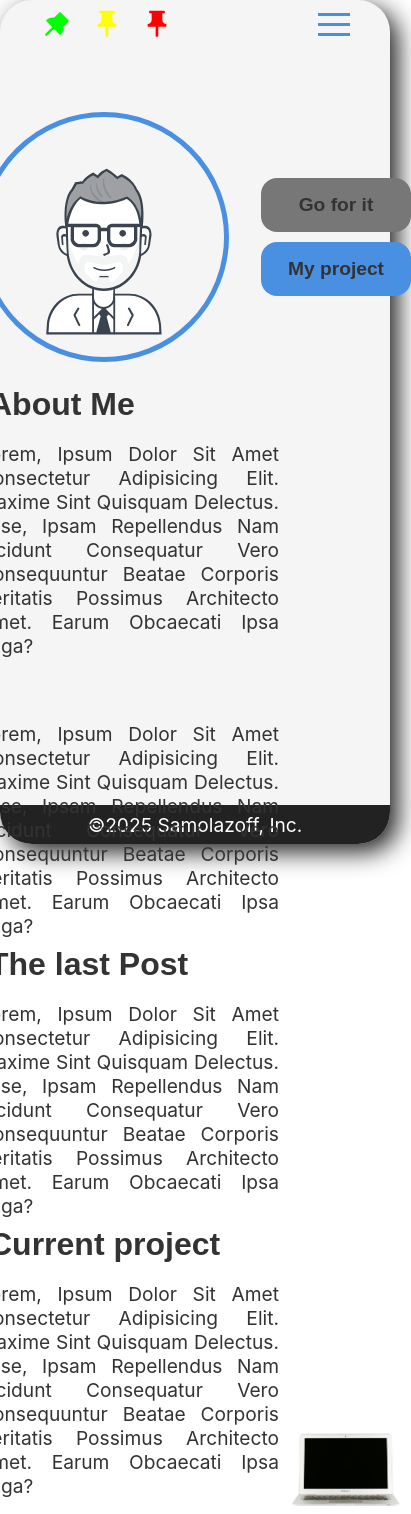
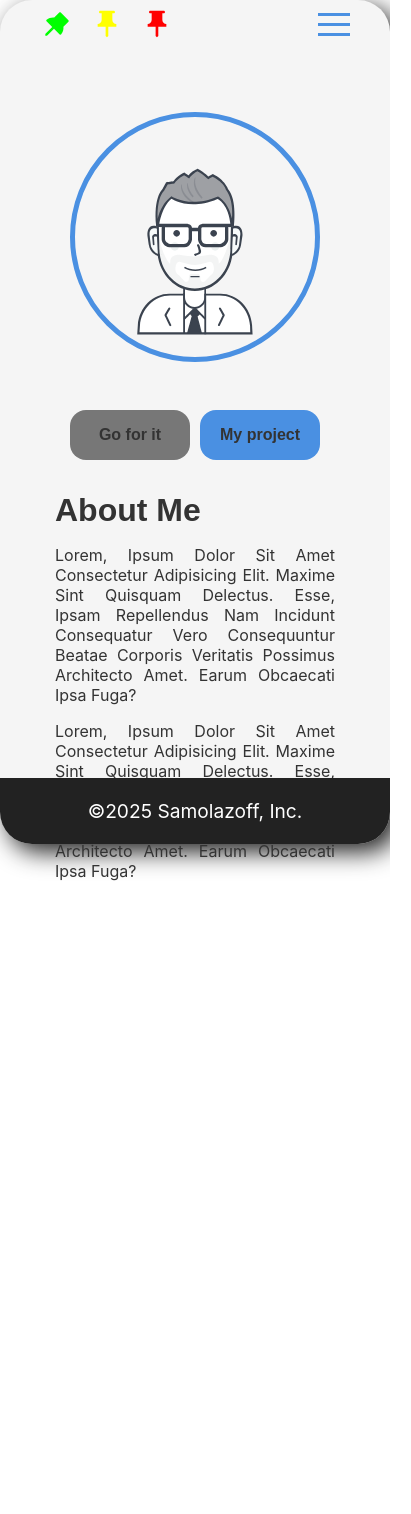
Before and after one commit to samolazoff/portfolio-samolazoff, a React (Vite) app in the folder frontend/: page / in a window 390 px wide. Shown: the whole page, 411 px wide, since content can reach past the window. After the commit the page ends 881 px from the top, so only its background shows below. Built offline with nearby package versions, Linux system fonts and the light colour scheme.

Commit message:
Fixid respons for block about

```diff
--- a/frontend/src/components/AboutMe/AboutMe.jsx
+++ b/frontend/src/components/AboutMe/AboutMe.jsx
@@ -12,6 +12,7 @@ const AboutMe = () => {
                     <button type='button'>My project</button>
                 </div>
             </div>
+            <div className="about-me-content-wrap">
                 <div className="about-me-content">
                     <h2 className="title-box">About Me</h2>
                     <p className="about-me-content__txt">Lorem, ipsum dolor sit amet consectetur adipisicing elit. Maxime sint quisquam delectus. Esse, ipsam repellendus nam incidunt consequatur vero consequuntur beatae corporis veritatis possimus architecto amet. Earum obcaecati ipsa fuga?</p>
@@ -19,15 +20,7 @@ const AboutMe = () => {
                 <div className="about-me-content">
                     <p className="about-me-content__txt">Lorem, ipsum dolor sit amet consectetur adipisicing elit. Maxime sint quisquam delectus. Esse, ipsam repellendus nam incidunt consequatur vero consequuntur beatae corporis veritatis possimus architecto amet. Earum obcaecati ipsa fuga?</p>
                 </div>
-            <div className="about-me-content">
-                <h2 className="title-box">The last Post</h2>
-                <p className="about-me-content__txt">Lorem, ipsum dolor sit amet consectetur adipisicing elit. Maxime sint quisquam delectus. Esse, ipsam repellendus nam incidunt consequatur vero consequuntur beatae corporis veritatis possimus architecto amet. Earum obcaecati ipsa fuga?</p>
             </div>
-            <div className="about-me-content">
-                <h2 className="title-box">Current project</h2>
-                <p className="about-me-content__txt">Lorem, ipsum dolor sit amet consectetur adipisicing elit. Maxime sint quisquam delectus. Esse, ipsam repellendus nam incidunt consequatur vero consequuntur beatae corporis veritatis possimus architecto amet. Earum obcaecati ipsa fuga?</p>
-            </div>
-
         </section>
     );
 };
--- a/frontend/src/components/AboutMe/AboutMe.scss
+++ b/frontend/src/components/AboutMe/AboutMe.scss
@@ -3,40 +3,44 @@
     flex-direction: row;
     justify-content: flex-start;
     align-items: center;
-    flex-wrap: wrap;
     gap: 2rem;
-    background-image: url('../../assets/img/pexels-tuurt-812264-removebg-preview.png');
-    background-size: 30%;
-    background-repeat: no-repeat;
-    background-position-x: right;
-    background-position-y: bottom;
-    &-content{
-        position: relative;
+    // background-image: url('../../assets/img/pexels-tuurt-812264-removebg-preview.png');
+    // background-size: 30%;
+    // background-repeat: no-repeat;
+    // background-position-x: right;
+    // background-position-y: bottom;
+    &-content-wrap{
+        width: 100%;
         display: flex;
         flex-direction: row;
         justify-content: center;
         align-items: center;
         flex-wrap: wrap;
-        gap: 2rem;
-        padding: 1rem 0;
+        flex-shrink: 2;
+        gap: 1rem;
+    }
+    &-content{
+        display: flex;
+        flex-direction: column;
+        justify-content: flex-start;
+        align-items: flex-start;
+        flex-wrap: wrap;
+        gap: 1rem;
         &__txt{
-            width: 300px;
+            width: 280px;
             text-transform: capitalize;
             text-align: justify;
             font-size: 1.2rem;
-        }
-        .title-box{
-            position: absolute;
-            top: -40px;
-            left: 10px;
         }
     }
 }
 .block-user{
     display: flex;
     flex-direction: row;
-    justify-content: flex-start;
+    justify-content: center;
     align-items: center;
+    flex-wrap: wrap;
+    flex-shrink: 1;
     gap: 2rem;
     &-btn-wrap {
         display: flex;
@@ -64,3 +68,31 @@
         background-color: #4A90E2 !important;
     }
 }
+
+@media (max-width: 992px) {
+    .about-me{
+        justify-content: center;
+        flex-wrap: wrap;
+        &-content-wrap{
+            gap: 1rem;
+        }
+        &-content{
+            &__txt{
+                font-size: 1rem;
+            }
+        }
+    }
+    .block-user{
+        flex-direction: column;
+        justify-content: center ;
+        gap: 1rem;
+        &-btn-wrap {
+            flex-direction: row;
+            gap: 10px;
+            button{
+                min-width: 120px;
+                font-size: 1rem;
+            }
+        }
+    }
+  }
```
Lines whose indentation alone changed are shown as unchanged.
